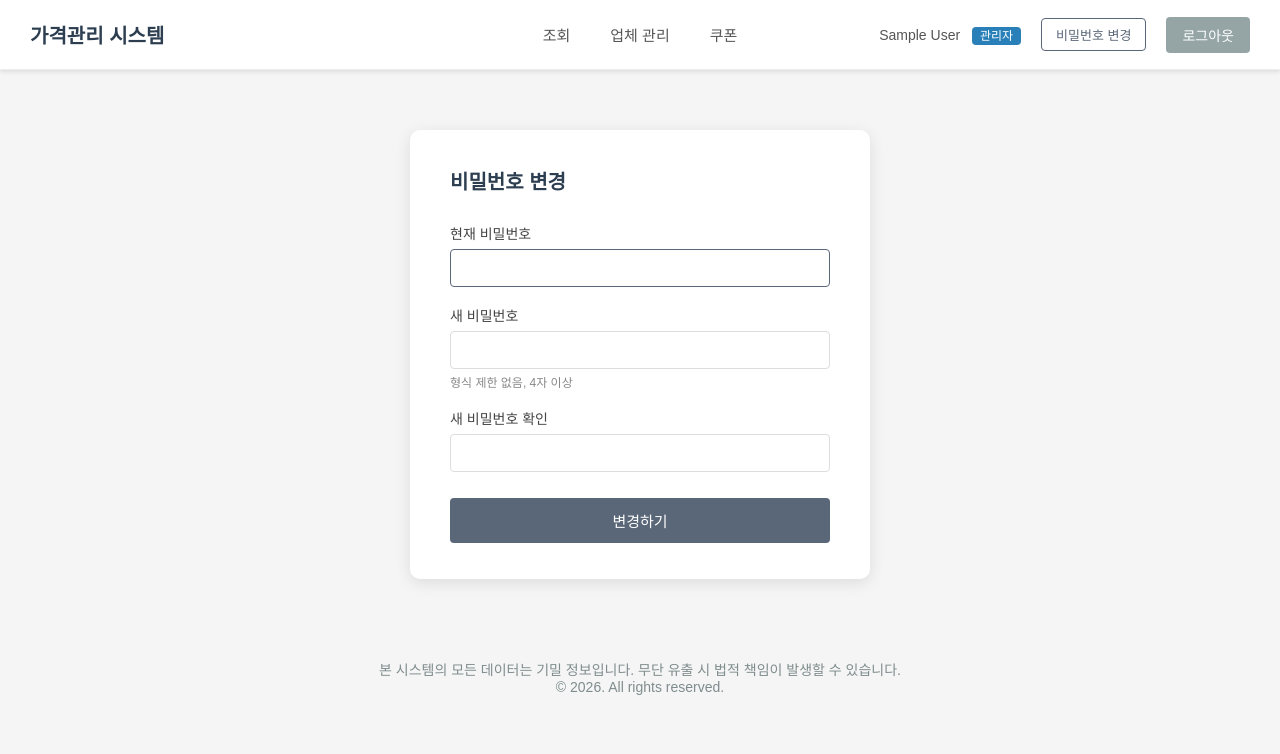
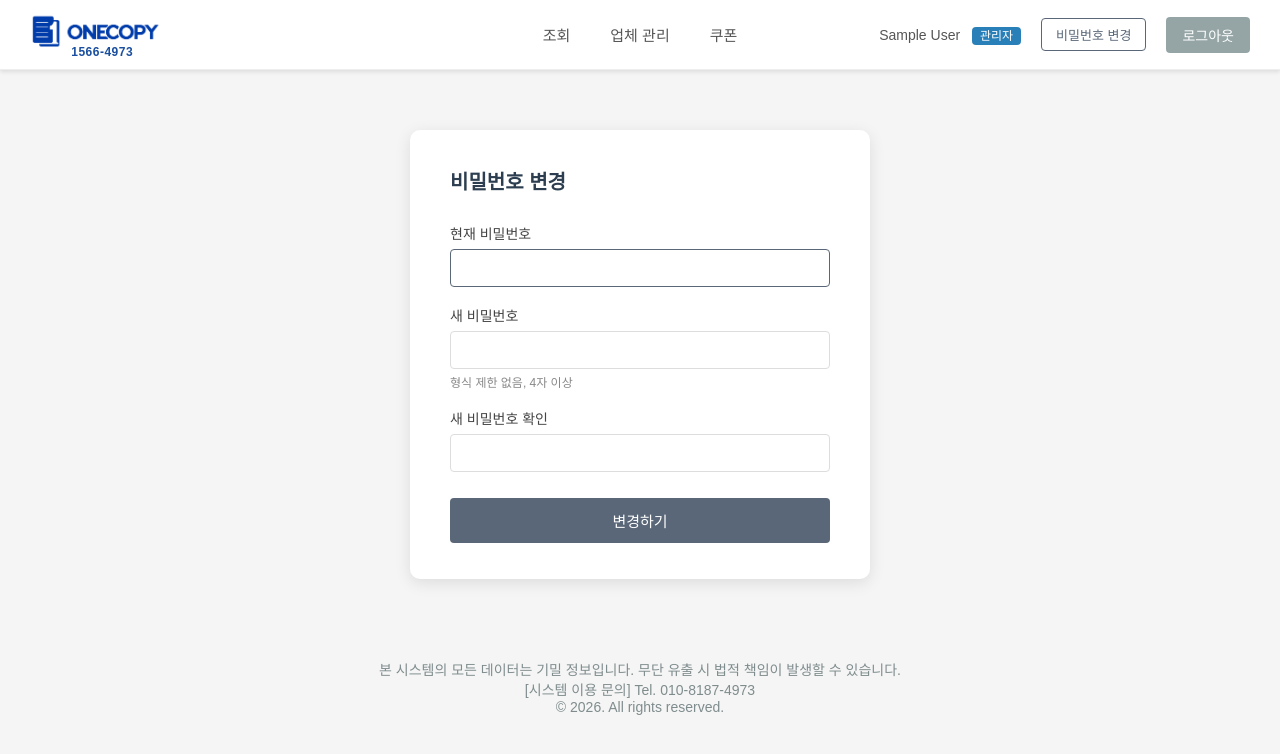
Before and after one commit to yujm08/onecopy-price-manager, a PHP site: page /change_password.php in a window 1280 px wide. Shown: the top 754 px of the page. Run offline with PHP 8.4, Linux system fonts and the light colour scheme; the visitor is signed in with stand-in values (Sample User, id 1); a stand-in replaces the project's code that opens the database connection.

Commit message:
이미지 추가 및 푸터 수정

```diff
--- a/assets/css/style.css
+++ b/assets/css/style.css
@@ -549,6 +549,36 @@ body {
   margin-left: 6px;
 }
 
+.gnb-brand {
+  display: inline-flex;
+  flex-direction: column;
+  align-items: center;
+  line-height: 1;
+  text-decoration: none;
+}
+.gnb-logo {
+  height: 40px;
+  width: auto;
+  display: block;
+}
+.gnb-tel {
+  margin-top: -5px;
+  font-size: 12px;
+  font-weight: 700;
+  letter-spacing: 0.5px;
+  color: #1a4fa0; /* ← 로고 색*/
+  transform: translateX(7px);
+}
+
+@media (max-width: 768px) {
+  .gnb-logo {
+    height: 26px;
+  }
+  .gnb-tel {
+    font-size: 11px;
+  }
+}
+
 /* 모바일에서만 보이는 것들 */
 @media (max-width: 768px) {
   .btn-hamburger {
--- a/assets/js/cart_calc.js
+++ b/assets/js/cart_calc.js
@@ -4,7 +4,7 @@
  * 장바구니 금액 계산 공용 로직.
  * 사용처: client/cart.php (PC 테이블 + 모바일 카드), client/catalog.php (하단 요약바)
  *
- * ⚠️ calcCardPrice()는 includes/catalog/helpers.php의 calc_card_price()와 반드시 같은 공식이어야 함.
+ * ⚠️ calcCardPrice()는 includes/catalog/catalog_helpers.php의 calc_card_price()와 반드시 같은 공식이어야 함.
  * ⚠️ 이 파일의 로직은 원래 client/cart.php 인라인 스크립트에 있던 것을 동작 변경 없이 옮긴 것.
  *    (차이점: 전역변수 currentBasis/couponOverride를 읽던 것을 파라미터로 받도록만 변경)
  */
--- a/includes/footer.php
+++ b/includes/footer.php
@@ -3,6 +3,7 @@
 ?>
     <footer class="main-footer">
         <p>본 시스템의 모든 데이터는 기밀 정보입니다. 무단 유출 시 법적 책임이 발생할 수 있습니다.</p>
+        <p>[시스템 이용 문의] Tel. 010-8187-4973</p>
         <p>&copy; 2026. All rights reserved.</p>
     </footer>
 </body>
--- a/includes/header.php
+++ b/includes/header.php
@@ -16,7 +16,12 @@ $home_url = is_admin() ? BASE_URL . '/admin/price_manage.php' : BASE_URL . '/cli
     <meta charset="UTF-8">
     <meta name="viewport" content="width=device-width, initial-scale=1.0">
     <title><?php echo h($page_title ?? '가격관리 시스템'); ?></title>
-    <link rel="stylesheet" href="<?php echo BASE_URL; ?>/assets/css/style.css">
+
+    <!-- 파비콘 -->
+    <link rel="icon" type="image/png" href="<?= BASE_URL ?>/assets/images/favicon.png?v=1">
+    <link rel="apple-touch-icon" href="<?= BASE_URL ?>/assets/images/favicon.png?v=1">
+
+    <link rel="stylesheet" href="<?php echo BASE_URL; ?>/assets/css/style.css?v=<?php echo filemtime(__DIR__ . '/../assets/css/style.css'); ?>">
 </head>
 <body>
 <div class="drawer-overlay" id="drawer-overlay" onclick="closeDrawer()"></div>
@@ -60,7 +65,10 @@ $home_url = is_admin() ? BASE_URL . '/admin/price_manage.php' : BASE_URL . '/cli
     <button class="btn-hamburger" onclick="toggleDrawer()">☰</button>
 
     <div class="header-left">
-        <h1><a href="<?php echo $home_url; ?>" style="text-decoration:none;color:inherit;">가격관리 시스템</a></h1>
+        <a href="<?php echo $home_url; ?>" class="gnb-brand">
+            <img src="<?php echo BASE_URL; ?>/assets/images/GNB.png" alt="원카피" class="gnb-logo" height="40">
+            <span class="gnb-tel">1566-4973</span>
+        </a>
     </div>
 
     <?php if (is_admin()): ?>
```
Also changed, not shown: assets/images/GNB.png (added), assets/images/favicon.png (added).
